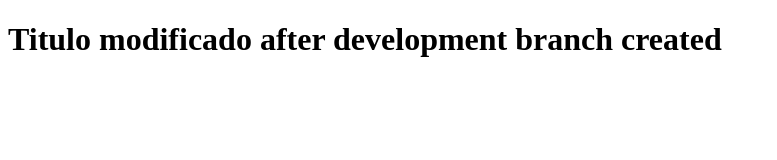
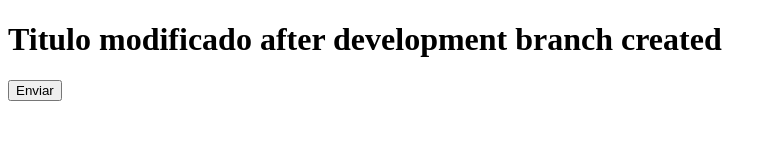
Before and after one commit to JoseJavierMtzO/HelloWorld-git, a plain HTML site: page index.html in a window 1280 px wide. Shown: the whole page, without its empty margins (0-777 px from the left). Drawn offline with Linux system fonts and the light colour scheme.

Commit message:
se agregó formulario

```diff
--- a/index.html
+++ b/index.html
@@ -5,6 +5,8 @@
 </head>
 <body>
 	<h1>Titulo modificado after development branch created</h1>
-
+	<form action="#" method="get">
+		<input type="button" name="Enviar" value="Enviar">
+	</form>
 </body>
 </html>
```
